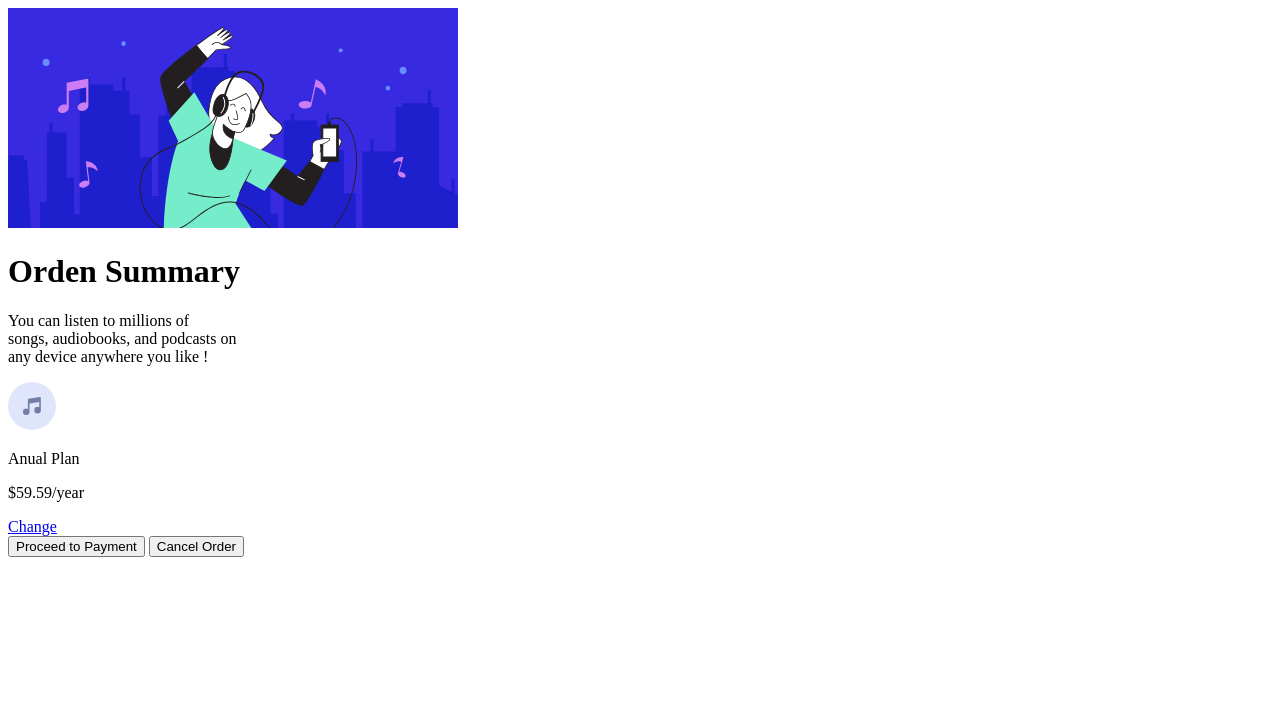
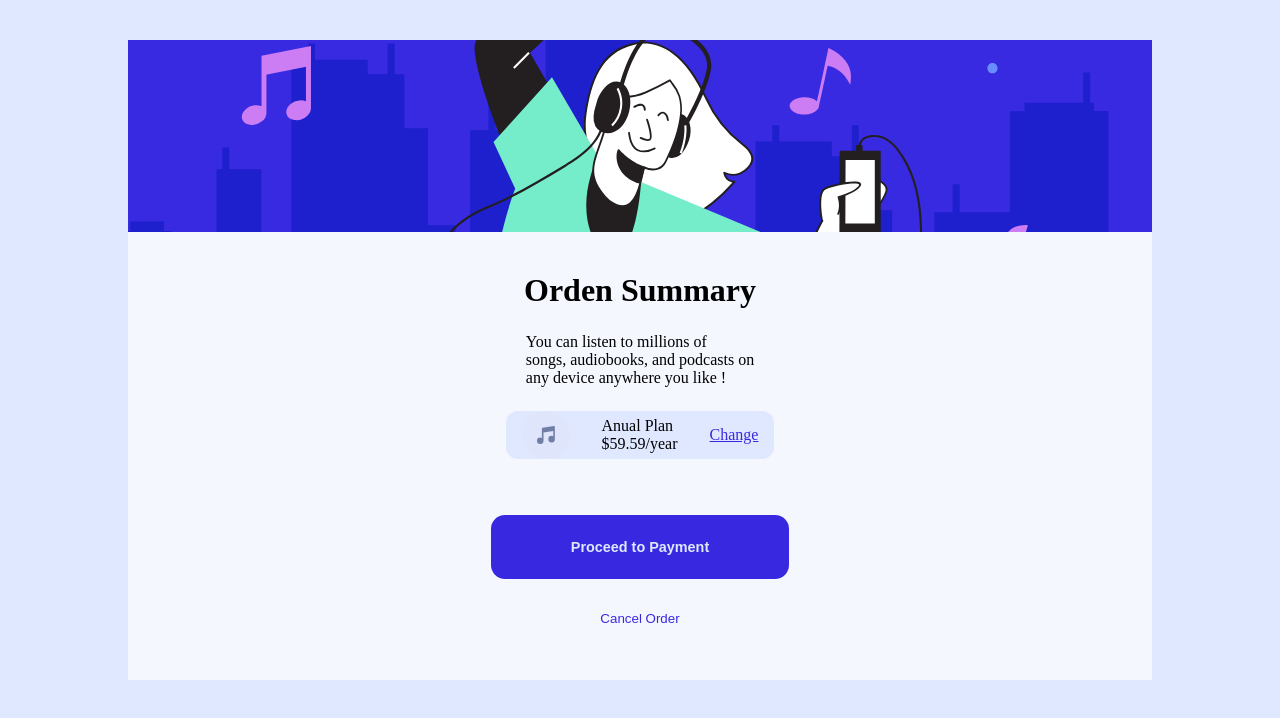
Before and after one commit to FerSilvahuu/summary, a plain HTML site: page index.html in a window 1280 px wide. Drawn offline with Linux system fonts and the light colour scheme.

Commit message:
Creamos los estilos css para nuestro proyecto

```diff
--- a/index.html
+++ b/index.html
@@ -12,10 +12,9 @@
 </head>
 <body>
     <main class="main">
+        <header class="header">
+        </header>
         <div class="container">
-            <header class="header">
-                <img src="./images/illustration-hero.svg" alt="">
-            </header>
             <div class="main-title">
                 <h1>Orden Summary</h1>
             </div>
@@ -25,12 +24,12 @@
             any device anywhere you like !</p>
             </div>
             <div class="main-menu">
-                <img src="./images/icon-music.svg" alt="icon-music">
+                <img src="./images/icon-music.svg" alt="icon-music" class="menu-image">
                 <div class="menu--plan">
                     <p class="plan-name">Anual Plan</p>
                     <p class="plan-price">$59.59/year</p>
                 </div>
-                <a href="#">Change</a>
+                <a href="#" class="menu-link">Change</a>
             </div>
             <div class="main-menu-payment">
                 <button type="button" class="payment-button">Proceed to Payment</button>
--- a/styles/main.css
+++ b/styles/main.css
@@ -0,0 +1,92 @@
+* {
+    padding: 0;
+    margin: 0;
+    box-sizing: border-box;
+}
+:root {
+    --color-primary: hsl(225, 100%, 94%);
+    --color-secondary: hsl(245, 75%, 52%);
+    /* Neutral */
+    --Very-pale-blue: hsl(225, 100%, 98%);
+    --Desaturated-blue: hsl(224, 23%, 55%);
+    --Dark-blue: hsl(223, 47%, 23%);
+}
+body {
+    width: 100vw;
+    height: 100vh;
+    background: var(--color-primary);
+    display: flex;
+    justify-content: center;
+    font-size: 16px;
+}
+.main {
+    width: 80%;
+    height: 80%;
+    background: var(--Very-pale-blue);
+    margin: 40px 10%;
+}
+.header {
+    width: 100%;
+    height: 30%;
+    background: url('../images/illustration-hero.svg');
+    background-position: center;
+    background-size: cover;
+    background-repeat: no-repeat;
+}
+.logo {
+    width: 100%;
+    height: 100%;
+}
+.container {
+    width: 100%;
+    height: 70%;
+    display: flex;
+    flex-direction: column;
+    justify-content: start;
+    align-items: center;
+    padding-top: 5vh;
+}
+.main-title, .main-p {
+    margin-bottom: 3vh;
+}
+.main-menu {
+    display: flex;
+    flex-direction: row;
+    margin-bottom: 4vh;
+    border: none;
+    border-radius: 12px;
+    background: var(--color-primary);
+    align-items: center;
+}
+.main-p {
+    text-align: justify;
+}
+.menu-image,.menu--plan, .menu-link {
+    margin: 0 2vh;
+}
+.menu-link {
+    color: var(--color-secondary);
+}
+.main-menu-payment {
+    display: flex;
+    flex-direction: column;
+    margin-top: 3vh;
+}
+.main-menu-payment > button {
+    margin-bottom: 4vh;
+}
+.payment-button {
+    background: var(--color-secondary);
+    color: var(--color-primary);
+    font-size: .9rem;
+    font-weight: 600;
+    height: 8vh;
+    border: none;
+    border-radius: 14px;
+    padding: 2vh 10vh;
+}
+.payment-cancel {
+    border: none;
+    background: none;
+    color: var(--color-secondary);
+}
```
